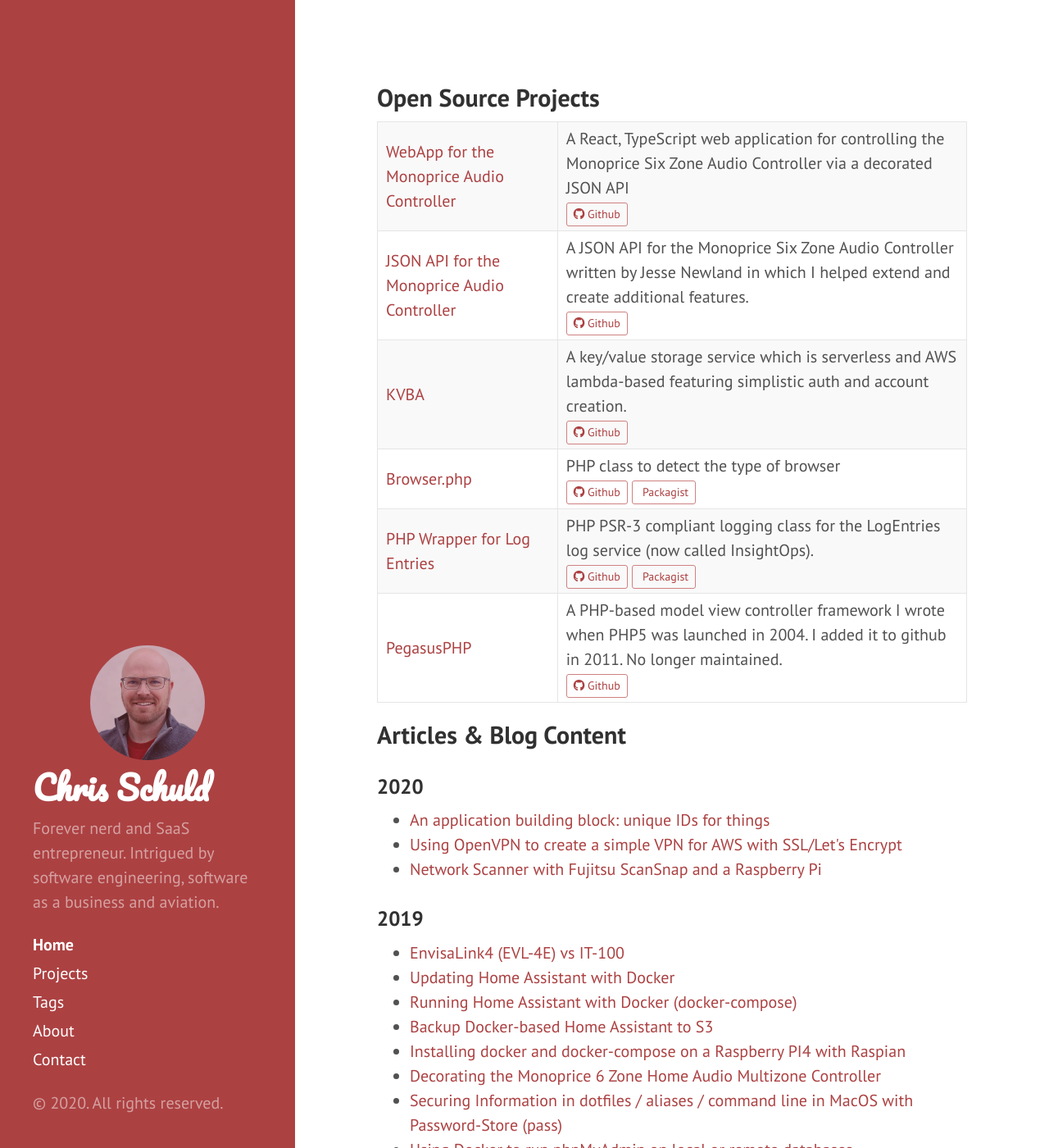
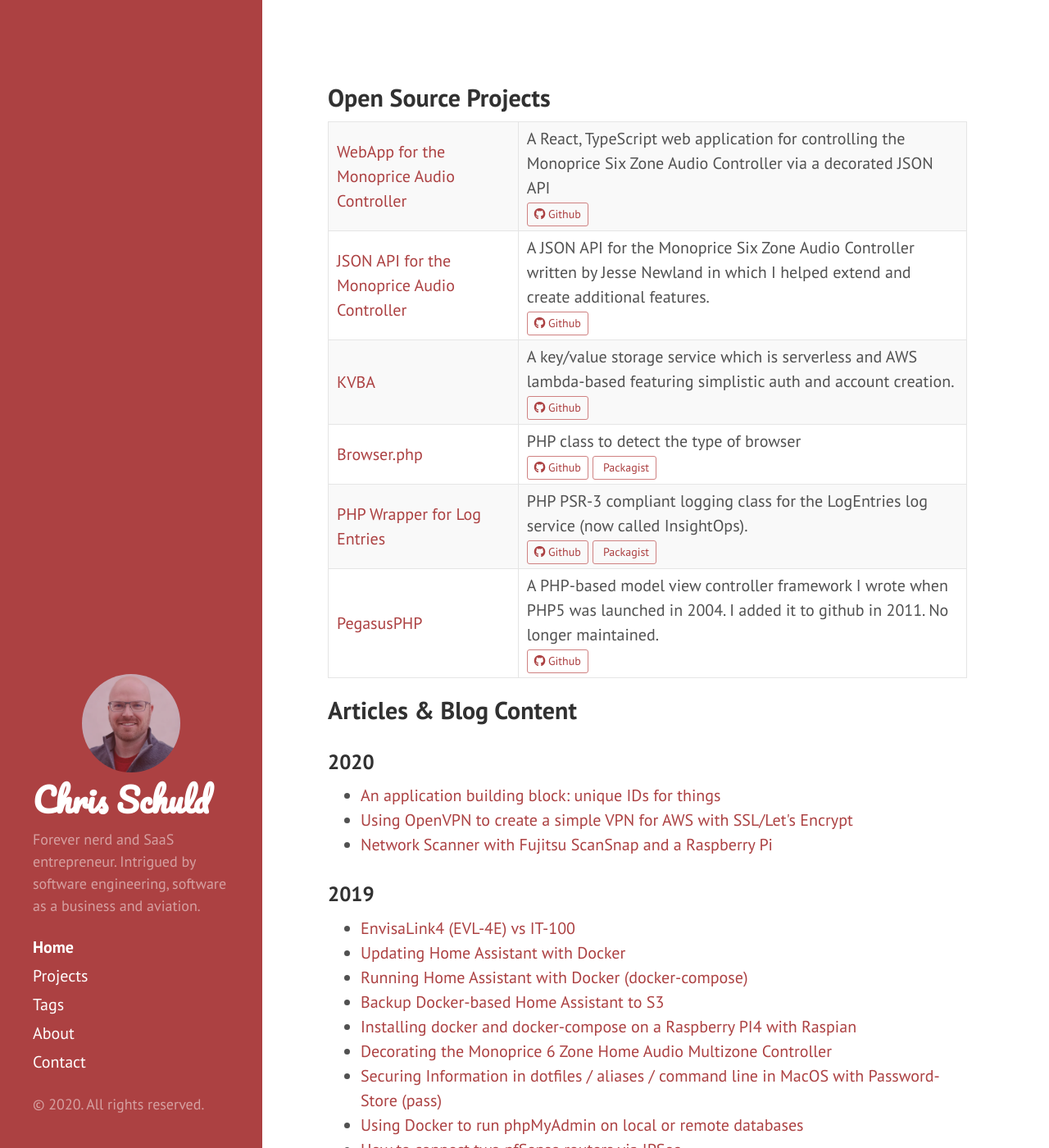
Before and after one commit to cbschuld/chrisschuld.com-legacy, a Jekyll site: the page built from index.html, in a window 1280 px wide and 1400 px high. Shown: the whole window at 82% size. Built offline with Jekyll 4.4.1, drawn with Linux system fonts in a browser that asks for light colours; nearby versions of some CDN libraries; the list of posts is cut into pages by our own code.

Commit message:
compressing css

```diff
--- a/public/css/hyde.css
+++ b/_includes/css/hyde.css
@@ -33,6 +33,7 @@
 
 html {
   font-family: "PT Sans", Helvetica, Arial, sans-serif;
+  font-display: swap;
 }
 @media (min-width: 48em) {
   html {
@@ -65,7 +66,7 @@
     top: 0;
     left: 0;
     bottom: 0;
-    width: 18rem;
+    width: 16rem;
     text-align: left;
   }
 }
@@ -81,6 +82,7 @@
   margin-top: 0;
   font-family: "Pacifico", serif;
   font-size: 2rem;
+  font-display: swap;
 }
 
 /* Sidebar nav */
@@ -104,7 +106,9 @@
   border-radius: 50%;
   opacity: .7;
   width: 50%;
-  margin-left: 25%;
+}
+.sidebar div.photo {
+  text-align:center;
 }
 
 /* Sticky sidebar
@@ -139,14 +143,14 @@
     /*
     max-width: 38rem;
     */
-    margin-left: 20rem;
-    margin-right: 2rem;
+    margin-left: 19rem;
+    margin-right: 1rem;
   }
 }
 
 @media (min-width: 64em) {
   .content {
-    margin-left: 22rem;
+    margin-left: 19rem;
     margin-right: 4rem;
   }
 }
@@ -164,15 +168,15 @@
     right: 0;
   }
   .layout-reverse .content {
-    margin-left: 2rem;
-    margin-right: 20rem;
+    margin-left: 1rem;
+    margin-right: 19rem;
   }
 }
 
 @media (min-width: 64em) {
   .layout-reverse .content {
     margin-left: 4rem;
-    margin-right: 22rem;
+    margin-right: 19rem;
   }
 }
 
--- a/public/css/poole.css
+++ b/_includes/css/poole.css
@@ -51,6 +51,7 @@
   font-family: "Helvetica Neue", Helvetica, Arial, sans-serif;
   font-size: 16px;
   line-height: 1.5;
+  font-display: swap;
 }
 @media (min-width: 38em) {
   html {
@@ -151,6 +152,7 @@
 code,
 pre {
   font-family: Menlo, Monaco, "Courier New", monospace;
+  font-display: swap;
 }
 code {
   padding: .25em .5em;
@@ -191,6 +193,7 @@
 /* Gist via GitHub Pages */
 .gist .gist-file {
   font-family: Menlo, Monaco, "Courier New", monospace !important;
+  font-display: swap;
 }
 .gist .markdown-body {
   padding: 15px;
@@ -268,10 +271,13 @@
  */
 
 .lead {
-  font-size: 1rem;
+  font-size: 0.9rem;
   font-weight: 300;
 }
 
+p.copyright {
+  font-size: 0.9rem;
+}
 
 /*
  * Messages
@@ -401,6 +407,7 @@
   margin-left: -1rem;
   margin-right: -1rem;
   font-family: "PT Sans", Helvetica, Arial, sans-serif;
+  font-display: swap;
   color: #ccc;
   text-align: center;
 }
--- a/_includes/head.html
+++ b/_includes/head.html
@@ -15,10 +15,8 @@
   </title>
 
   <!-- CSS -->
-  <link rel="stylesheet" href="/public/css/poole.css">
-  <link rel="stylesheet" href="/public/css/syntax.css">
-  <link rel="stylesheet" href="/public/css/hyde.css">
-  <link rel="stylesheet" href="https://fonts.googleapis.com/css?family=PT+Sans:400,400italic,700|Pacifico">
+  <link rel="stylesheet" href="/public/css/styles.css">
+  <link rel="stylesheet" href="https://fonts.googleapis.com/css?family=PT+Sans:400,400italic,700|Pacifico&display=swap">
 
   <!-- Icons -->
     <link rel="apple-touch-icon" sizes="57x57" href="/public/apple-icon-57x57.png">
--- a/_includes/sidebar.html
+++ b/_includes/sidebar.html
@@ -1,11 +1,9 @@
 <div class="sidebar">
   <div class="container sidebar-sticky">
     <div class="sidebar-about">
-
-      <div>
-        <img class="photo" src="/public/images/chris-schuld.webp" alt="" />
-      </div>
-
+      <div class="photo">
+      <img class="photo" src="/public/images/chris-schuld.webp" alt="" />
+    </div>
       <h1>
         <a href="/">
           {{ site.title }}
@@ -34,6 +32,6 @@
 
     </nav>
 
-    <p>&copy; {{ site.time | date: '%Y' }}. All rights reserved.</p>
+    <p class="copyright">&copy; {{ site.time | date: '%Y' }}. All rights reserved.</p>
   </div>
 </div>
--- /dev/null
+++ b/public/css/styles.css
@@ -0,0 +1,9 @@
+---
+layout: null
+---
+{% capture include_to_scssify %}
+    {% include css/syntax.css %}
+    {% include css/poole.css %}
+    {% include css/hyde.css %}
+{% endcapture %}
+{{ include_to_scssify | scssify | strip_newlines  }}
```
Also changed, not shown: Gemfile.lock (added), _includes/css/syntax.css (renamed from public/css/syntax.css).
